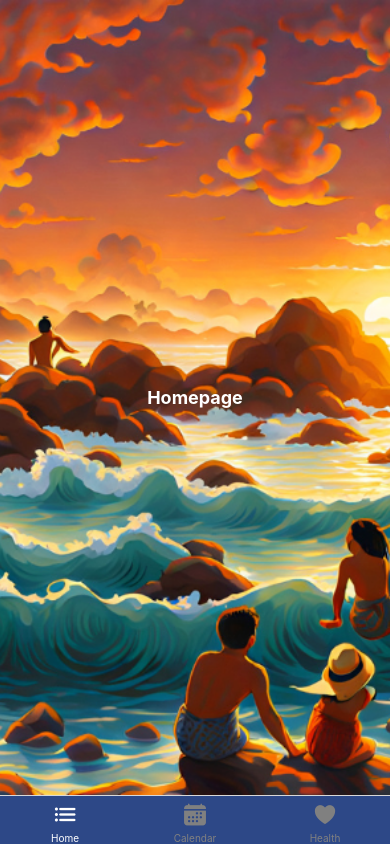
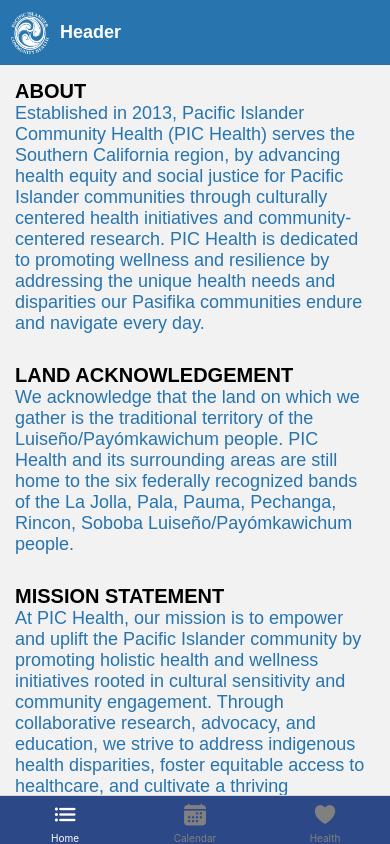
Before and after one commit to ntpotraz/PIC-Health-App, a React Native app: screen /Home in a window 390 px wide. Built offline with nearby package versions, Linux system fonts and the light colour scheme.

Commit message:
added header component, home page content, PIC-health logo

```diff
--- /dev/null
+++ b/components/Header.jsx
@@ -0,0 +1,37 @@
+import { View, Text , StyleSheet, Image} from 'react-native'
+import React from 'react'
+
+const Header = () => {
+  return (
+    <View style={header.container}>
+      <Image
+        style={{ width: 60, height: 60 }}
+        source={require('../assets/pic-logo.png')}
+      />
+      <Text style={header.title}>Header</Text>
+    </View>
+  )
+}
+
+export default Header
+
+// styles for the top header bar
+const header = StyleSheet.create({
+    container: {
+      flexDirection: 'row',
+      alignItems: 'center',
+      width: '100%',
+      height: 65,
+      backgroundColor: '#2774ae',
+      shadowColor: 'black',
+    },
+    title: {
+      fontSize: 18,
+      fontWeight: 'bold',
+      fontFamily: 'sans-serif',
+      color: 'white',
+    },
+    toggle: {
+
+    }
+  });
--- a/components/HomeScreen.jsx
+++ b/components/HomeScreen.jsx
@@ -1,26 +1,70 @@
 import React from 'react';
-import { ImageBackground, Text, StyleSheet } from 'react-native';
-import { SafeAreaView } from 'react-native-safe-area-context'
+import { View, Text, StyleSheet, ScrollView } from 'react-native';
+import { SafeAreaView } from 'react-native-safe-area-context';
+import Header from './Header';
 
 export default function HomeScreen() {
   return (
-    <SafeAreaView edges={["top"]} style={styles.container}>
-      <ImageBackground
-        source={require("../assets/background.png")}
-        resizeMode="cover"
-        style={styles.image}
-      >
-        <Text style={styles.text}>Homepage</Text>
-      </ImageBackground>
+    <SafeAreaView style={styles.container}>
+      <Header />
+      <ScrollView>
+
+        <View style={textBox.container}>
+          <Text style={textBox.title}>ABOUT</Text>
+          <Text style={textBox.text}>
+            Established in 2013, Pacific Islander Community Health (PIC Health)
+            serves the Southern California region, by advancing health equity and
+            social justice for Pacific Islander communities through culturally centered
+            health initiatives and community-centered research. PIC Health is dedicated
+            to promoting wellness and resilience by addressing the unique health needs
+            and disparities our Pasifika communities endure and navigate every day.
+          </Text>
+        </View>
+
+        <View style={textBox.container}>
+          <Text style={textBox.title}>LAND ACKNOWLEDGEMENT</Text>
+          <Text style={textBox.text}>
+            We acknowledge that the land on which we gather is the traditional territory
+            of the Luiseño/Payómkawichum people. PIC Health and its surrounding areas are
+            still home to the six federally recognized bands of the La Jolla, Pala, Pauma,
+            Pechanga, Rincon, Soboba Luiseño/Payómkawichum people.
+          </Text>
+        </View>
+
+        <View style={textBox.container}>
+          <Text style={textBox.title}>MISSION STATEMENT</Text>
+          <Text style={textBox.text}>
+            At PIC Health, our mission is to empower and uplift the Pacific Islander community
+            by promoting holistic health and wellness initiatives rooted in cultural sensitivity
+            and community engagement. Through collaborative research, advocacy, and education,
+            we strive to address indigenous health disparities, foster equitable access to
+            healthcare, and cultivate a thriving environment where every individual can achieve
+            their highest level of well-being.
+          </Text>
+        </View>
+
+        <View style={textBox.container}>
+          <Text style={textBox.title}>MISSION STATEMENT</Text>
+          <Text style={textBox.text}>
+            At PIC Health, our mission is to empower and uplift the Pacific Islander community
+            by promoting holistic health and wellness initiatives rooted in cultural sensitivity
+            and community engagement. Through collaborative research, advocacy, and education,
+            we strive to address indigenous health disparities, foster equitable access to
+            healthcare, and cultivate a thriving environment where every individual can achieve
+            their highest level of well-being.
+          </Text>
+        </View>
+
+      </ScrollView>
+
     </SafeAreaView>
   );
 }
 
+// styles for the page
 const styles = StyleSheet.create({
   container: {
     flex: 1,
-    justifyContent: 'center',
-    alignItems: 'center',
   },
   image: {
     flex: 1,
@@ -29,9 +73,27 @@
   },
   text: {
     fontSize: 18,
-    textAlign: "center",
-    color: "white",
-    fontWeight: 'bold',
-    margin: "auto",
+    fontWeight: 'thin',
+    fontFamily: 'sans-serif',
   },
 });
+
+// styles for the content on the page
+const textBox = StyleSheet.create({
+  container: {
+    //backgroundColor: '',
+    padding: 10,
+    margin: 5,
+  },
+  title: {
+    fontSize: 20,
+    fontWeight: 'bold',
+    fontFamily: 'sans-serif',
+  },
+  text: {
+    fontSize: 18,
+    fontWeight: 'thin',
+    fontFamily: 'sans-serif',
+    color: '#2774ae',
+  },
+});
```
Also changed, not shown: assets/pic-logo.png (added).
